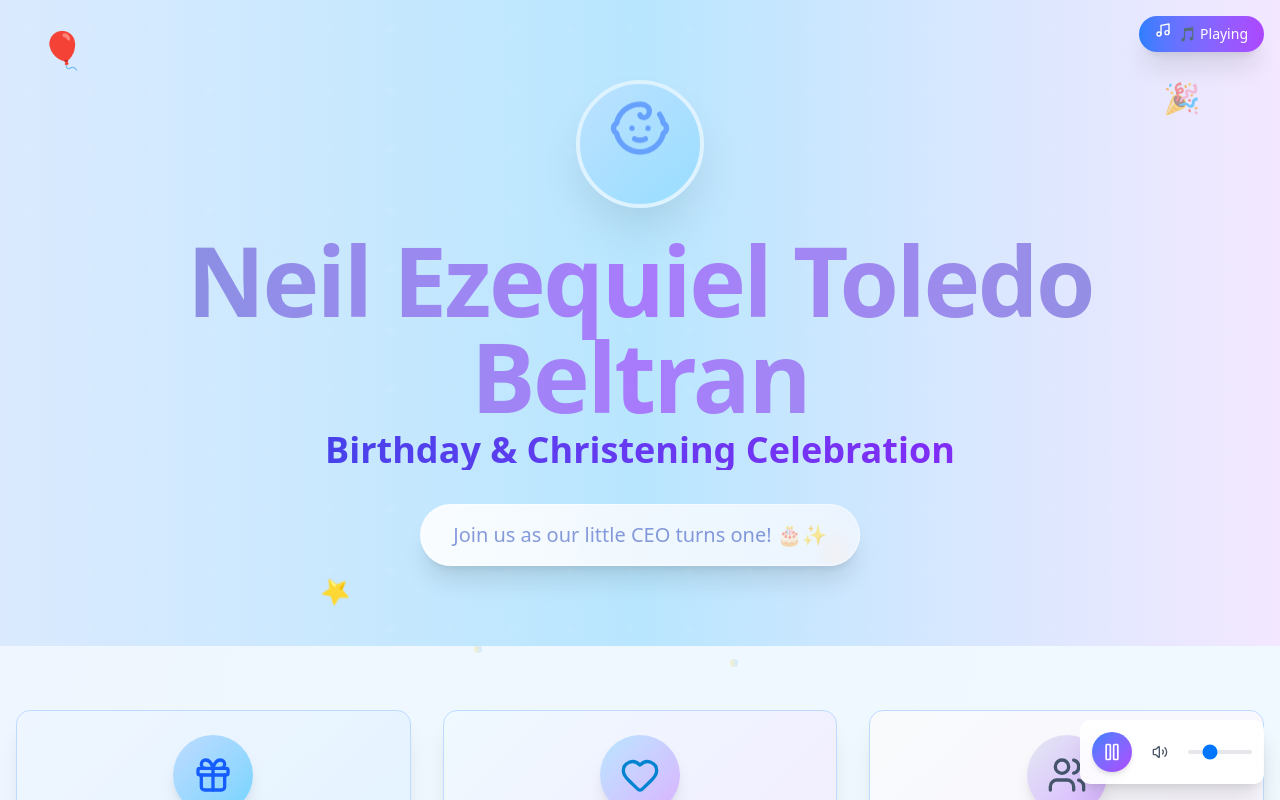
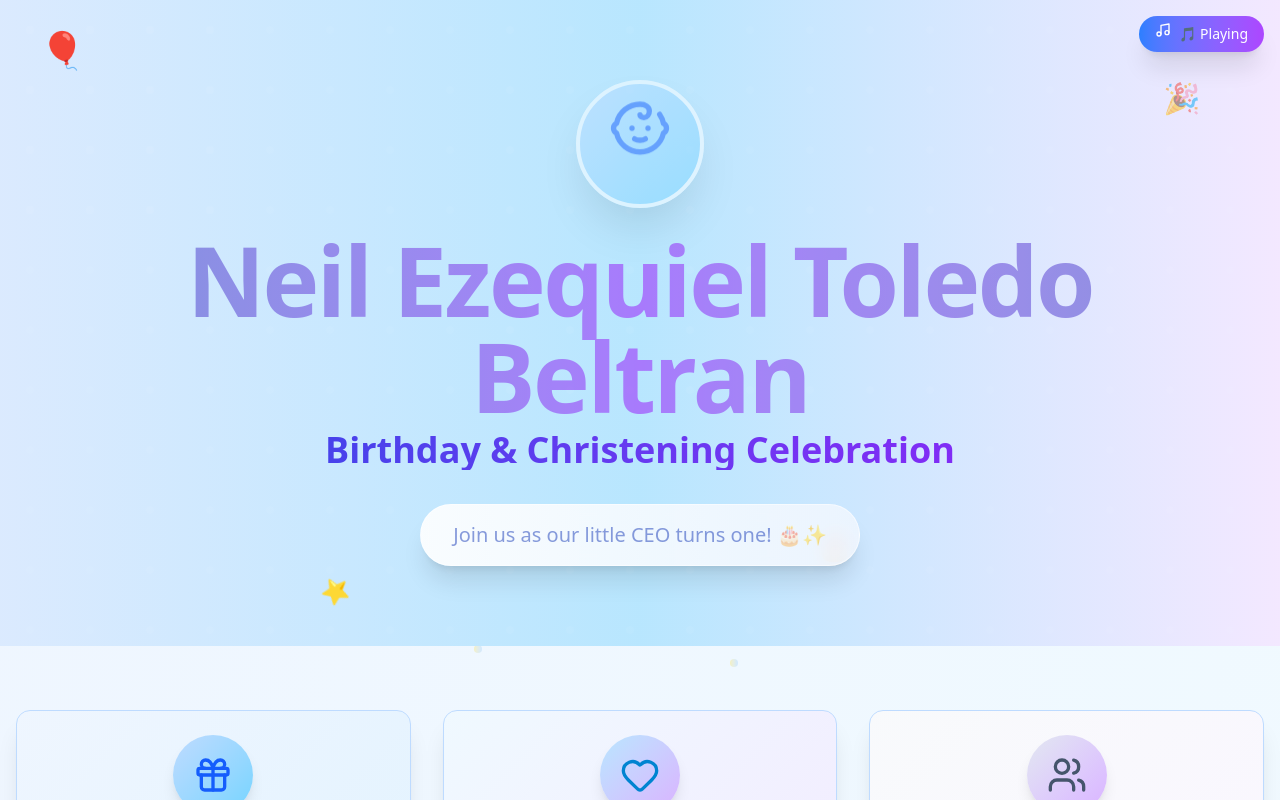
Before and after one commit to lawrence-V/neil-ezequill-birthday-christening, a Next.js app: page / in a window 1280 px wide. Shown: the top 800 px of the page. Built offline with nearby package versions, Linux system fonts and the light colour scheme.

Commit message:
update remove button

```diff
--- a/components/SimpleBirthdayMusic.tsx
+++ b/components/SimpleBirthdayMusic.tsx
@@ -168,7 +168,7 @@
       </div>
 
       {/* Simple Audio Controls */}
-      <div className="fixed bottom-4 right-4 z-50">
+      {/* <div className="fixed bottom-4 right-4 z-50">
         <div className="bg-white/90 backdrop-blur-md rounded-lg shadow-xl p-3">
           <div className="flex items-center space-x-3">
             <button
@@ -206,7 +206,7 @@
             />
           </div>
         </div>
-      </div>
+      </div> */}
 
       {/* Scroll Hint */}
       {/* {!hasStarted && (
```
